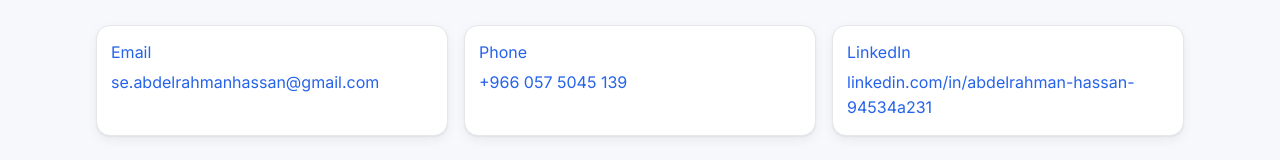
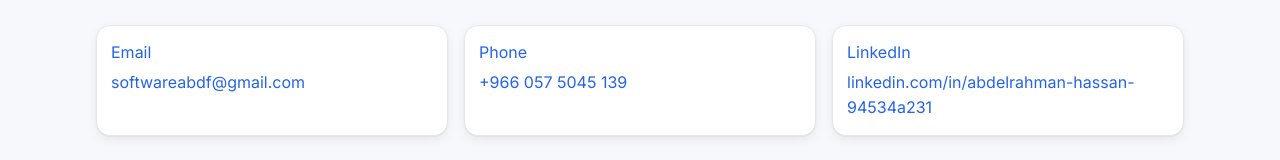
Before and after one commit to softwareabdf/cv, a plain HTML site: page index.html in a window 1280 px wide. Shown: the part 5246-5406 px from the top of the page. Drawn offline with Linux system fonts and the light colour scheme.

Commit message:
Update index.html

```diff
--- a/index.html
+++ b/index.html
@@ -262,7 +262,7 @@ a:hover { text-decoration: underline }
       </nav>
 
       <div class="header-cta">
-        <a class="btn btn-outline" href="mailto:se.abdelrahmanhassan@gmail.com">Email</a>
+        <a class="btn btn-outline" href="mailto:softwareabdf@gmail.com">Email</a>
         <a class="btn btn-primary" href="tel:+966575045139">Call</a>
       </div>
     </div>
@@ -582,9 +582,9 @@ a:hover { text-decoration: underline }
         </header>
 
         <div class="contact-grid">
-          <a class="contact-card" href="mailto:se.abdelrahmanhassan@gmail.com">
+          <a class="contact-card" href="mailto:softwareabdf@gmail.com">
             <span class="contact-label">Email</span>
-            <span class="contact-value">se.abdelrahmanhassan@gmail.com</span>
+            <span class="contact-value">softwareabdf@gmail.com</span>
           </a>
 
           <a class="contact-card" href="tel:+966575045139">
```
